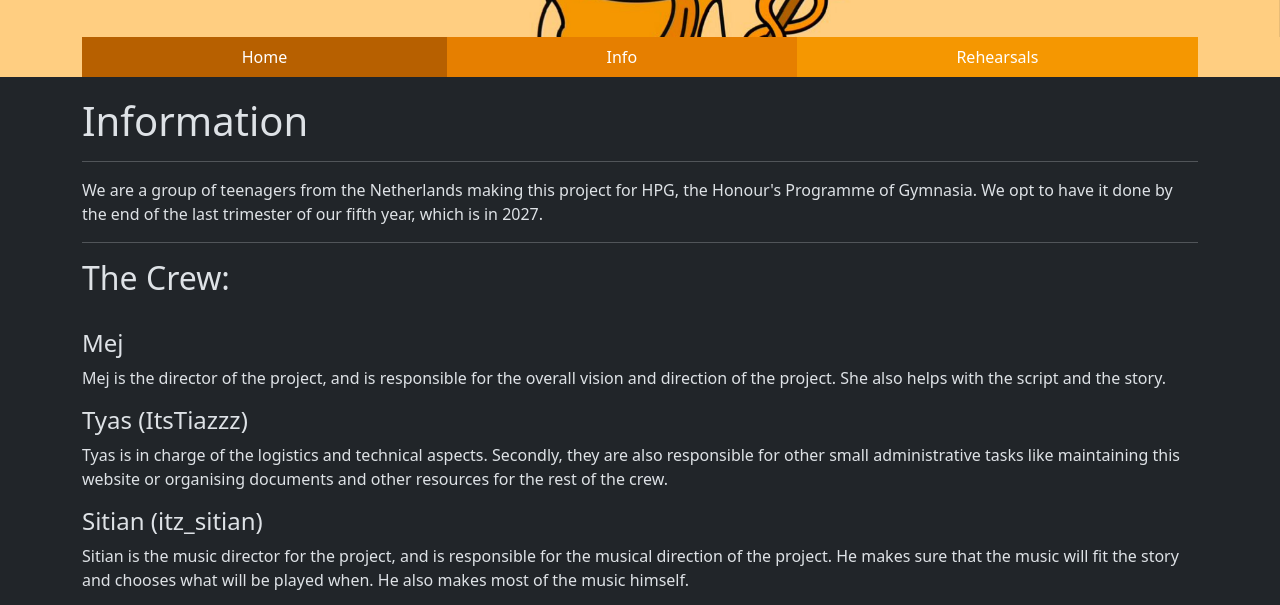
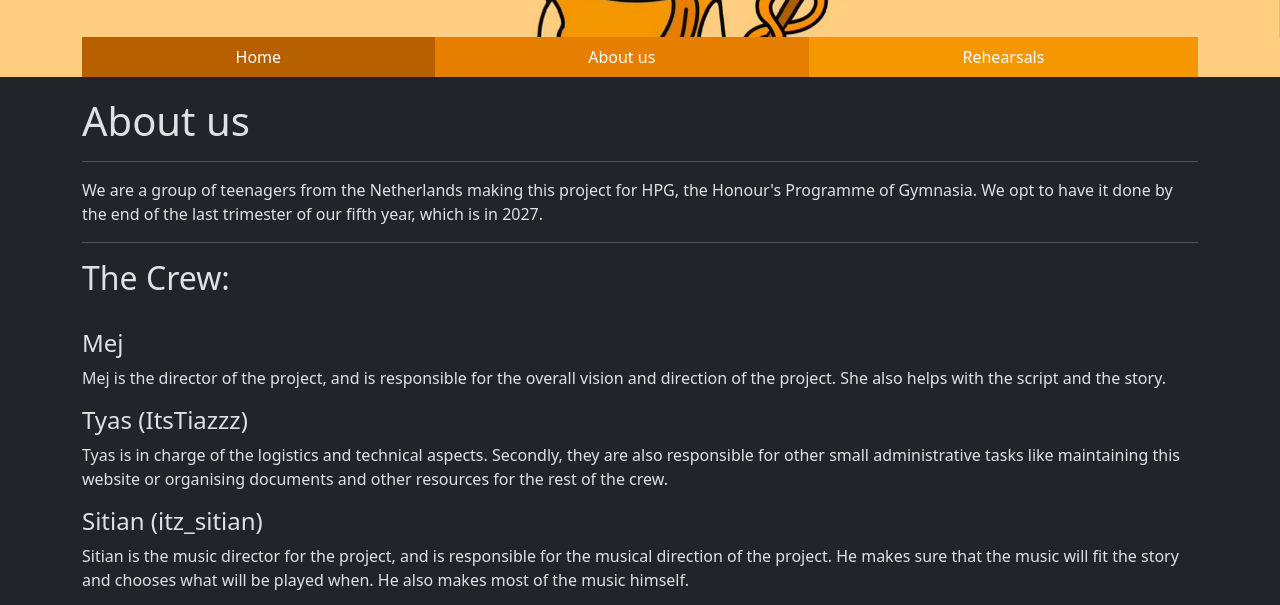
Before and after one commit to ItsTiazzz/hermesmusical, a website built with Vite: page src/about.html in a window 1280 px wide. Shown: the part 163-768 px from the top of the page. Built offline with nearby package versions, Linux system fonts and the light colour scheme.

Commit message:
Renovate info into about us

```diff
--- a/src/info.html
+++ b/src/about.html
@@ -3,7 +3,7 @@
 <head>
   <meta charset="utf-8">
   <meta name="viewport" content="width=device-width, initial-scale=1">
-  <title>Information | HERMES The Musical</title>
+  <title>About us | HERMES The Musical</title>
   <link rel="stylesheet" href="scss/styles.scss">
   <link rel="icon" type="image/png" href="/assets/favicon-96x96.png" sizes="96x96" />
   <link rel="icon" type="image/svg+xml" href="/assets/favicon.svg" />
@@ -16,7 +16,7 @@
 <body>
 
 <div class="container">
-  <h1>Information</h1>
+  <h1>About us</h1>
   <hr>
   <p>
     We are a group of teenagers from the Netherlands making this project for
--- a/src/js/components.js
+++ b/src/js/components.js
@@ -33,7 +33,7 @@ export function injectNavbar() {
             <div class="collapse navbar-collapse" id="navbarNav">
                 <ul class="navbar-nav w-100">
                     <li class="nav-item"><a class="nav-link" href="/">Home</a></li>
-                    <li class="nav-item"><a class="nav-link" href="/info">Info</a></li>
+                    <li class="nav-item"><a class="nav-link" href="/about">About us</a></li>
                     <li class="nav-item"><a class="nav-link" href="/rehearsals">Rehearsals</a></li>
                 </ul>
             </div>
```
